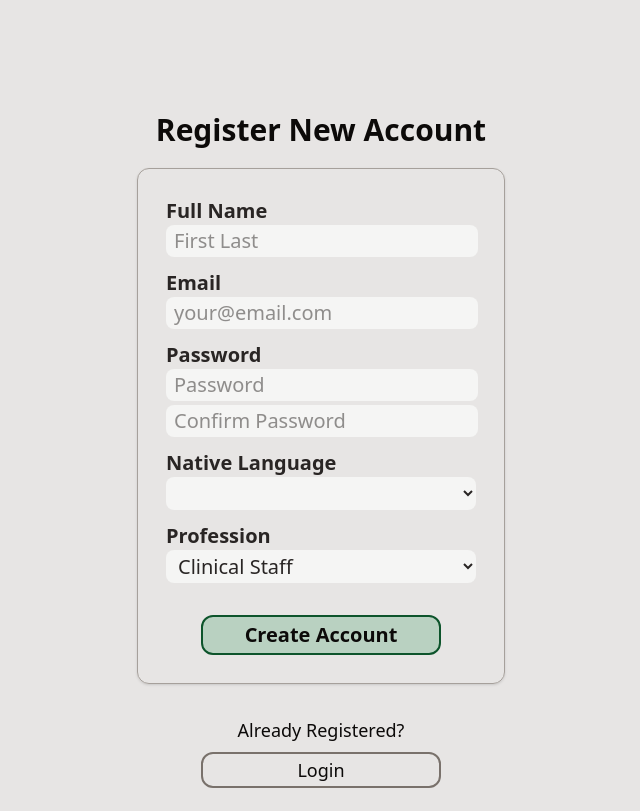
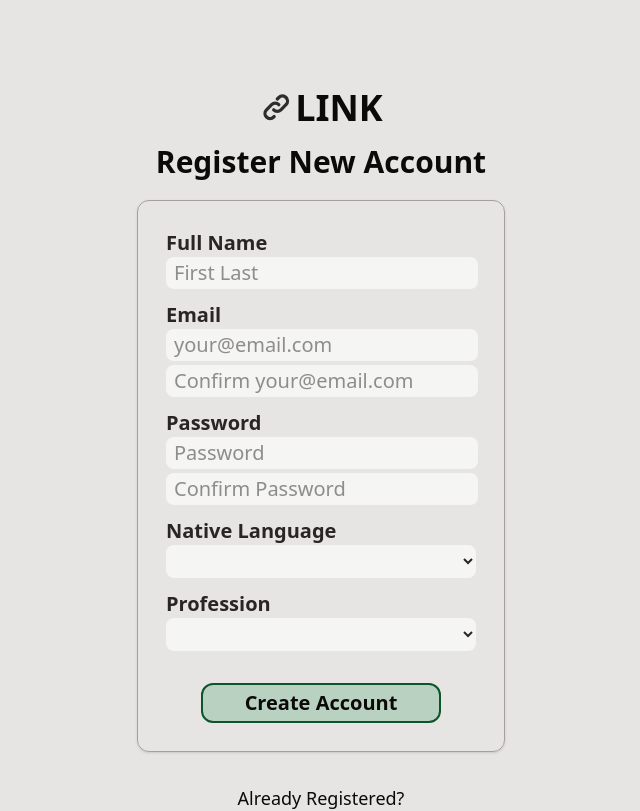
Before and after one commit to aidanmarler/LINK, a SvelteKit app: page /register in a window 1280 px wide. Shown: the top 811 px of the page, without its empty margins (319-959 px from the left). Built offline with nearby package versions, Linux system fonts and the light colour scheme; no server answers.

Commit message:
Final fixes

```diff
--- a/src/lib/types.ts
+++ b/src/lib/types.ts
@@ -25,7 +25,7 @@ export type Profile = {
 
 //#region Forms
 
-export type UserForm = 'Forward Translate' | 'Review' | 'Backward Translate';
+export type UserForm = 'Translate' | 'Review' | 'Backward Translate';
 
 //#endregion Forms
 
--- a/src/routes/+page.svelte
+++ b/src/routes/+page.svelte
@@ -8,8 +8,11 @@
 
 <div class="p-5">
 	<div class="mx-auto w-full text-center mt-15">
-		<h1 class="font-bold text-8xl">LINK</h1>
-		<h4 class="italic mb-3 text-2xl">Language Integration Network Kit</h4>
+		<div class="mx-auto w-full justify-center flex">
+			<img alt="LINK icon" class="dark:invert-0 invert w-22 mt-1 opacity-80" src="/link.svg" />
+			<h1 class="font-bold text-8xl">LINK</h1>
+		</div>
+		<h4 class="italic mb-15 mt-3 text-xl">Language Integration Network Kit</h4>
 	</div>
 	<div class=" rounded-lg w-full mt-10 max-w-2xl mx-auto">
 		<div class="flex-wrap px-4">
--- a/src/routes/home/[...location]/+page.svelte
+++ b/src/routes/home/[...location]/+page.svelte
@@ -14,20 +14,20 @@
 
 	let { data } = $props();
 
-	let currentForm: UserForm = $state('Forward Translate');
+	let currentForm: UserForm = $state('Translate');
 
-	const forms: UserForm[] = ['Forward Translate', 'Review']; //'Backward Translate'
+	const forms: UserForm[] = ['Translate', 'Review']; //'Backward Translate'
 
 	const gotoState = history.state['sveltekit:states']['form'];
 
 	onMount(() => {
-		if (gotoState == 'forward') currentForm = 'Forward Translate';
+		if (gotoState == 'forward') currentForm = 'Translate';
 		else if (gotoState == 'review') currentForm = 'Review';
 	});
 
 	// Store
 	const formStepMap: Record<UserForm, string> = {
-		'Forward Translate': 'forward',
+		'Translate': 'forward',
 		'Backward Translate': 'backward',
 		Review: 'review'
 	};
@@ -74,7 +74,7 @@
 		// if next segment found, go to it
 		if (slug) {
 			await goto(slug);
-			if (nextSegmentTuple[1] == 'forward') currentForm = 'Forward Translate';
+			if (nextSegmentTuple[1] == 'forward') currentForm = 'Translate';
 			else if (nextSegmentTuple[1] == 'review') currentForm = 'Review';
 		} else {
 			return;
@@ -240,7 +240,7 @@
 						{/each}
 					</div>
 					<div>
-						{#if currentForm == 'Forward Translate'}
+						{#if currentForm == 'Translate'}
 							{#key currentPath}
 								<ForwardTranslationsForm
 									segmentMap={pageSegments['forward']}
--- a/src/routes/home/[...location]/completionChart.svelte
+++ b/src/routes/home/[...location]/completionChart.svelte
@@ -1,6 +1,5 @@
 <script lang="ts">
 	import type { LocationCompletion } from '$lib/utils/locationTree';
-	import { fade } from 'svelte/transition';
 	type Options = {
 		showKey?: boolean;
 		large?: boolean;
--- a/src/routes/login/+page.svelte
+++ b/src/routes/login/+page.svelte
@@ -52,7 +52,10 @@
 
 <div class="p-4">
 	<div class="mx-auto w-full text-center my-20">
-		<h1 class="font-bold text-7xl">LINK</h1>
+		<a class="mx-auto w-full justify-center flex hover:underline" href="/">
+			<img alt="LINK icon" class="dark:invert-0 invert w-17 mt-1 opacity-80" src="/link.svg" />
+			<h1 class="font-bold text-7xl">LINK</h1>
+		</a>
 		<h4 class="italic my-3 text-lg">Language Integration Network Kit</h4>
 	</div>
 	<div
--- a/src/routes/register/+page.svelte
+++ b/src/routes/register/+page.svelte
@@ -1,25 +1,41 @@
 <script lang="ts">
 	import { supabase } from '../../supabaseClient';
 	import type { AvailableLanguage } from '../../lib/types';
-	import { button_B, button_green, form_element } from '$lib/styles';
+	import { button_green, form_element } from '$lib/styles';
 	import ThemeManager from '../components/themeManager.svelte';
 	import { goto } from '$app/navigation';
 
 	let name: string = '';
 	let email: string = '';
+	let confirmEmail: string = '';
 	let password: string = '';
 	let confirmPassword: string = '';
 	let language: AvailableLanguage = 'none';
 	let profession: string = '';
 
-	const inputStyle =
+	const _inputStyle =
 		'w-full text-sm font-medium rounded-md p-1 border-2 border-stone-400 dark:border-stone-500 text-black dark:text-white';
 	//const labelStyle = 'leading-1.5 w-full block font-bold text-stone-800 dark:text-stone-300 bg-green-300 m-auto';
 	const labelStyle = 'grid items-center w-full font-bold text-stone-800 dark:text-stone-300 ';
-	const sublabelStyle = 'grid items-center font-normal text-stone-800 dark:text-stone-300 text-xs';
+	const _sublabelStyle = 'grid items-center font-normal text-stone-800 dark:text-stone-300 text-xs';
 
 	async function handleSignUp(event: Event) {
 		event.preventDefault();
+
+		if (language == 'none') {
+			alert('No language selected');
+			return;
+		}
+
+		if (profession == '') {
+			alert('No profession selected');
+			return;
+		}
+
+		if (email !== confirmEmail) {
+			alert('Email addresses do not match');
+			return;
+		}
 
 		if (password !== confirmPassword) {
 			alert('Passwords do not match');
@@ -38,7 +54,7 @@
 			}
 		});
 
-		console.log(data, error)
+		console.log(data, error);
 
 		if (error) {
 			alert(error.message);
@@ -51,7 +67,11 @@
 </script>
 
 <div class=" max-w-96 p-2 mt-20 mx-auto border-inherit">
-	<h1 class="text-3xl font-bold w-full text-center mb-2 mt-6">Register New Account</h1>
+	<a class="mx-auto w-full justify-center flex hover:underline" href="/">
+		<img alt="LINK icon" class="dark:invert-0 invert w-9 opacity-80" src="/link.svg" />
+		<h1 class="font-bold text-4xl">LINK</h1>
+	</a>
+	<h1 class="text-3xl font-semibold w-full text-center mt-4">Register New Account</h1>
 	<div
 		class="
 		px-7 my-5 py-7 shadow-sm border border-stone-400 dark:border-stone-800 rounded-xl text-xl w-full
@@ -73,7 +93,7 @@
 
 			<label
 				title="Please provide an email through which we can verify your account"
-				class="{labelStyle} mb-3"
+				class="{labelStyle} mb-1"
 			>
 				Email
 
@@ -82,10 +102,24 @@
 					required
 					name="email"
 					type="email"
-					id="email"
 					placeholder="your@email.com"
 					autocomplete="email"
 					bind:value={email}
+				/>
+			</label>
+
+			<label
+				title="Please provide an email through which we can verify your account"
+				class="{labelStyle} mb-3"
+			>
+				<input
+					class={form_element}
+					required
+					name="email"
+					type="email"
+					placeholder="Confirm your@email.com"
+					autocomplete="email webauthn"
+					bind:value={confirmEmail}
 				/>
 			</label>
 
@@ -121,9 +155,9 @@
 				Native Language
 				<select
 					class="{form_element} cursor-pointer"
+					bind:value={language}
 					name="language"
 					required
-					bind:value={language}
 				>
 					<!--<option value="none">None</option>-->
 					<option value="spanish">Español</option>
@@ -137,7 +171,12 @@
 				class="{labelStyle} mb-3"
 			>
 				Profession
-				<select class="{form_element} cursor-pointer" name="profession" required>
+				<select
+					class="{form_element} cursor-pointer"
+					bind:value={profession}
+					name="profession"
+					required
+				>
 					<option value="clinical">Clinical Staff</option>
 					<option value="researcher">Disease/Clinical Researcher</option>
 					<option value="translator">Translator</option>
```
